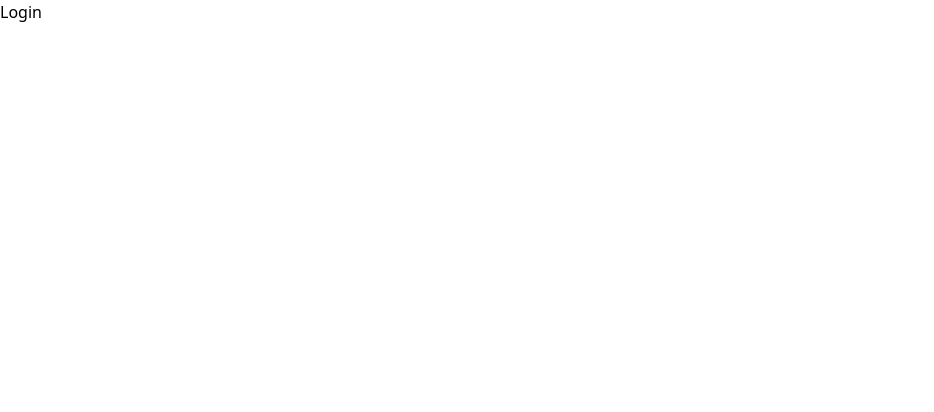
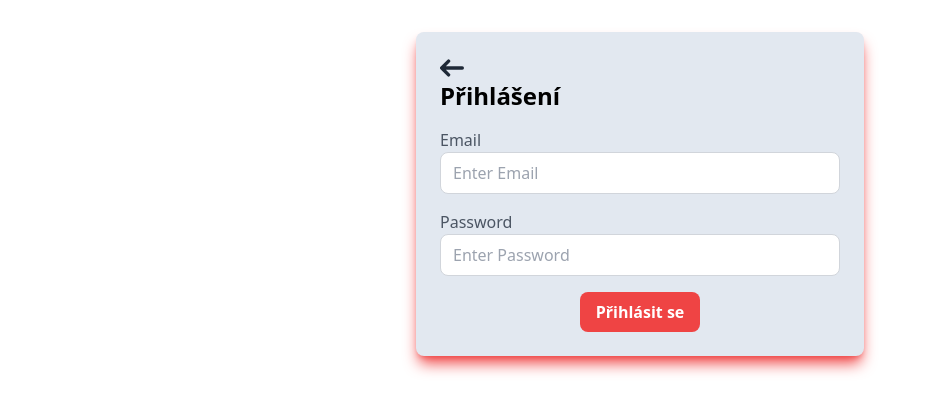
Before and after one commit to Sebik3012Sk/React-Food-App, a React (Vite) app: page /login in a window 1280 px wide. Shown: the top 412 px of the page, without its empty margins (0-934 px from the left). Built offline with nearby package versions, Linux system fonts and the light colour scheme.

Commit message:
Added Login.tsx

```diff
--- a/src/pages/Login.tsx
+++ b/src/pages/Login.tsx
@@ -1,5 +1,64 @@
+import { Link } from "react-router-dom";
+
 const Login = () => {
-  return <div>Login</div>;
+  return (
+    <div className="max-w-md mx-auto mt-8 p-6 bg-slate-200 rounded-lg shadow-lg shadow-red-500">
+      <Link to="/">
+        <svg
+          className="w-6 h-6 text-gray-800 dark:text-white"
+          aria-hidden="true"
+          xmlns="http://www.w3.org/2000/svg"
+          fill="none"
+          viewBox="0 0 14 10"
+        >
+          <path
+            stroke="currentColor"
+            strokeLinecap="round"
+            strokeLinejoin="round"
+            strokeWidth="2"
+            d="M13 5H1m0 0 4 4M1 5l4-4"
+          />
+        </svg>
+      </Link>
+
+      <h2 className="text-2xl font-semibold mb-4">Přihlášení</h2>
+      <form className="space-y-4">
+        <div>
+          <label htmlFor="email" className="block text-gray-600">
+            Email
+          </label>
+          <input
+            type="text"
+            id="email"
+            name="email"
+            className="w-full border border-gray-300 rounded-lg py-2 px-3 focus:outline-none focus:border-blue-400"
+            placeholder="Enter Email"
+          />
+        </div>
+
+        <div>
+          <label htmlFor="password" className="block text-gray-600">
+            Password
+          </label>
+          <input
+            type="password"
+            id="password"
+            name="password"
+            className="w-full border border-gray-300 rounded-lg py-2 px-3 focus:outline-none focus:border-blue-400"
+            placeholder="Enter Password"
+          />
+        </div>
+        <div className="flex justify-center">
+          <button
+            type="submit"
+            className="bg-red-500 hover:bg-red-600 text-white font-semibold py-2 px-4 rounded-lg focus:outline-none focus:shadow-outline-blue active:bg-red-600"
+          >
+            Přihlásit se
+          </button>
+        </div>
+      </form>
+    </div>
+  );
 };
 
 export default Login;
```
